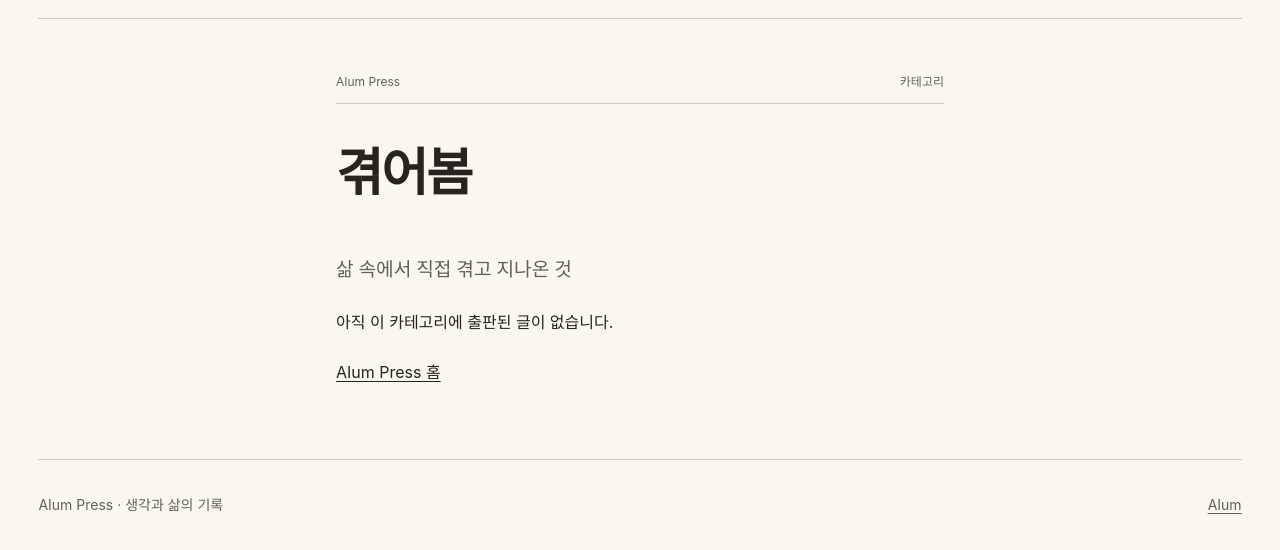
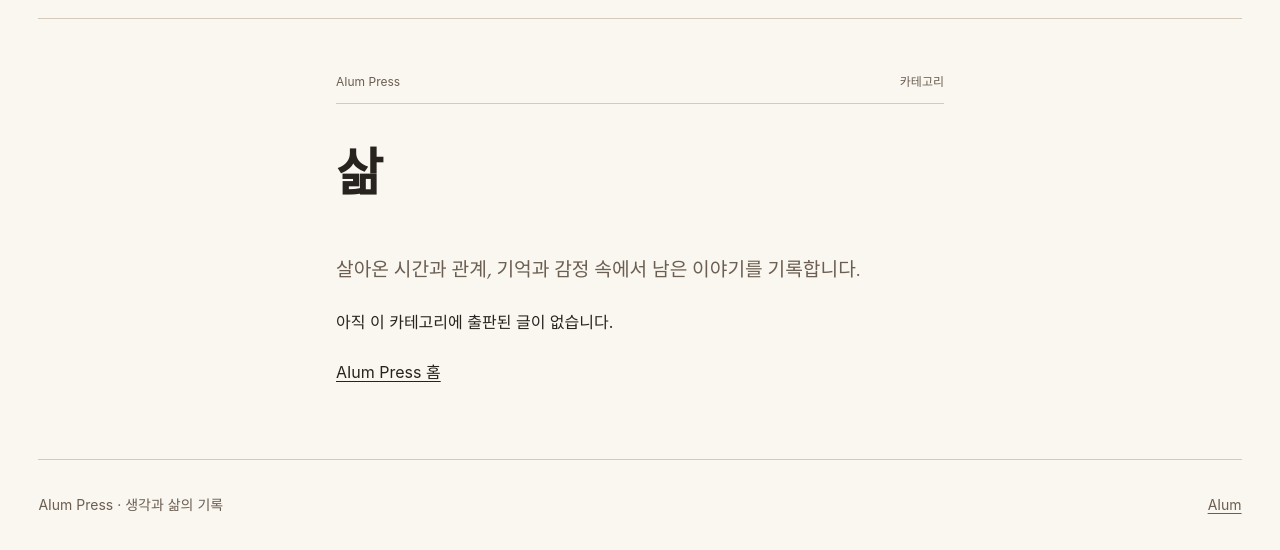
Before and after one commit to eulnyung/eulnyung.github.io, a plain HTML site: page category/living/index.html in a window 1280 px wide. Shown: the part 142-692 px from the top of the page. Drawn offline with Linux system fonts and the light colour scheme.

Commit message:
Sync generated site from private main

```diff
--- a/assets/css/style.css
+++ b/assets/css/style.css
@@ -115,6 +115,9 @@ th, td { padding: .5rem; border: 1px solid var(--rule); }
 }
 .editorial-page .editorial-visual--left, .post-content > .editorial-visual--left { margin-inline: 0 auto; }
 .editorial-visual--center { margin-inline: auto; }
+/* Pineapple COVER: narrower on mobile; keep the established third width on desktop. */
+.editorial-visual--pineapple-cover { width: 70%; }
+@container (min-width: 36rem) { .editorial-visual--pineapple-cover { width: 33.333333%; } }
 .editorial-page .editorial-visual--right, .post-content > .editorial-visual--right { margin-inline: auto 0; }
 @container visual (min-width: 36rem) {
   .editorial-visual__composition--split { --visual-part: 1fr; --text-part: 1fr; grid-template-columns: minmax(0, var(--visual-part)) minmax(0, var(--text-part)); }
--- a/category/living/index.html
+++ b/category/living/index.html
@@ -21,8 +21,8 @@
 
 <section class="category-landing" aria-labelledby="category-title">
   <p class="running-header">AIum Press <span>카테고리</span></p>
-  <h1 id="category-title">겪어봄</h1>
-  <p class="deck">삶 속에서 직접 겪고 지나온 것</p>
+  <h1 id="category-title">삶</h1>
+  <p class="deck">살아온 시간과 관계, 기억과 감정 속에서 남은 이야기를 기록합니다.</p>
 
     <p>아직 이 카테고리에 출판된 글이 없습니다.</p>
 
```
Also changed, not shown: index.html (+1 -1 lines).
